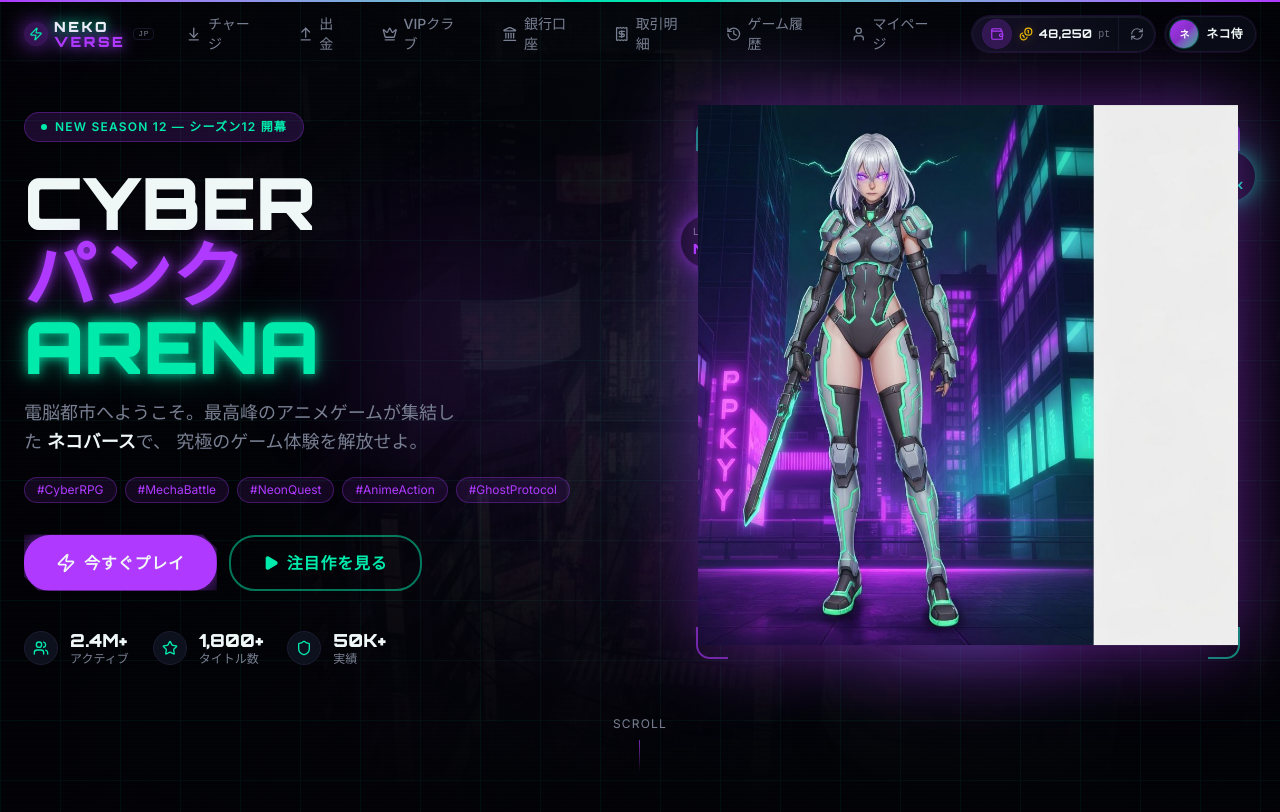
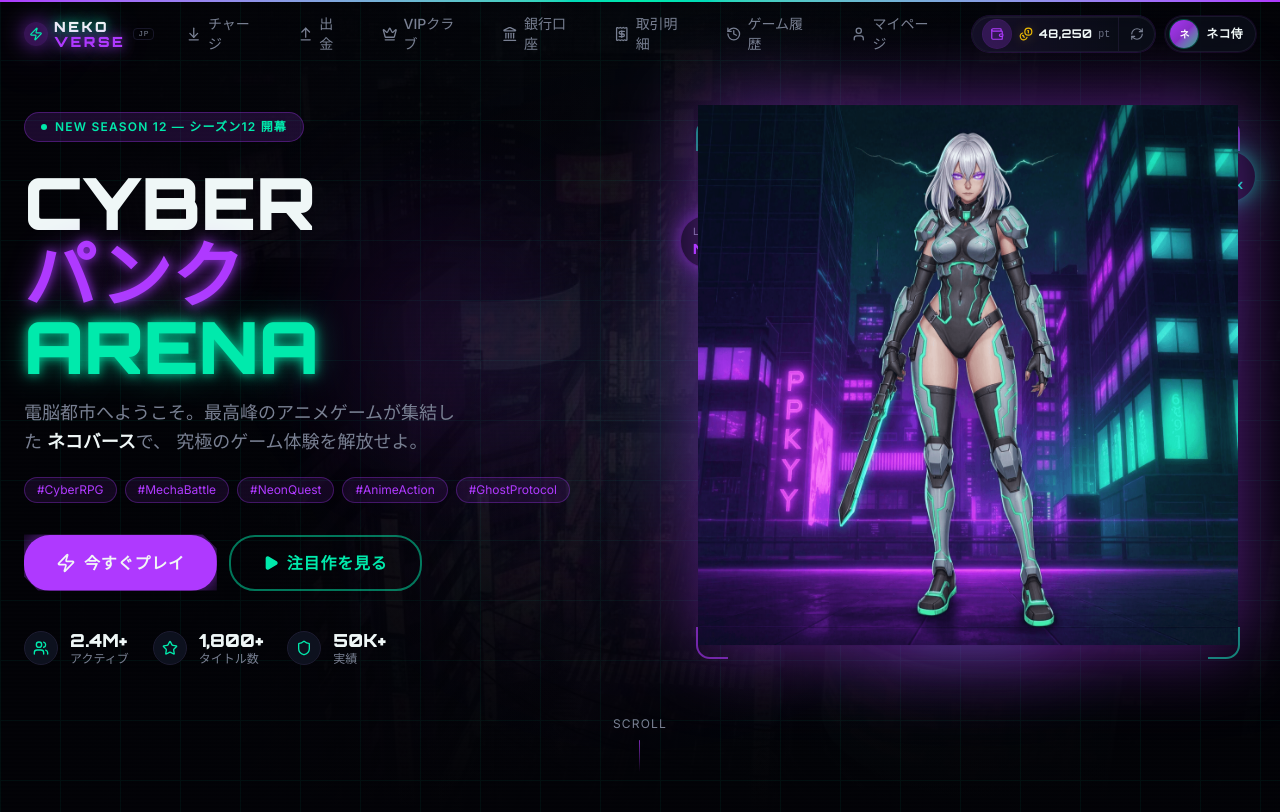
Before and after one commit to shanaerettact/japan-casino, a Vue app: page / in a window 1280 px wide. Shown: the top 812 px of the page. Built offline with nearby package versions, Linux system fonts and the light colour scheme.

Commit message:
feat: 調整首頁人物圖

```diff
--- a/src/components/HeroSection.vue
+++ b/src/components/HeroSection.vue
@@ -207,7 +207,7 @@ onUnmounted(() => {
 
 
         <img
-          src="/images/mascot.jpg"
+          src="/images/mascot.png"
           alt="NekoVerse cyberpunk anime mascot character"
           class="relative z-10 w-full h-auto max-h-[540px] object-contain object-bottom animate-float drop-shadow-[0_0_40px_oklch(0.62_0.28_305_/_0.5)]"
         />
```
Also changed, not shown: public/images/mascot.jpg (deleted), public/images/mascot.png (added).
